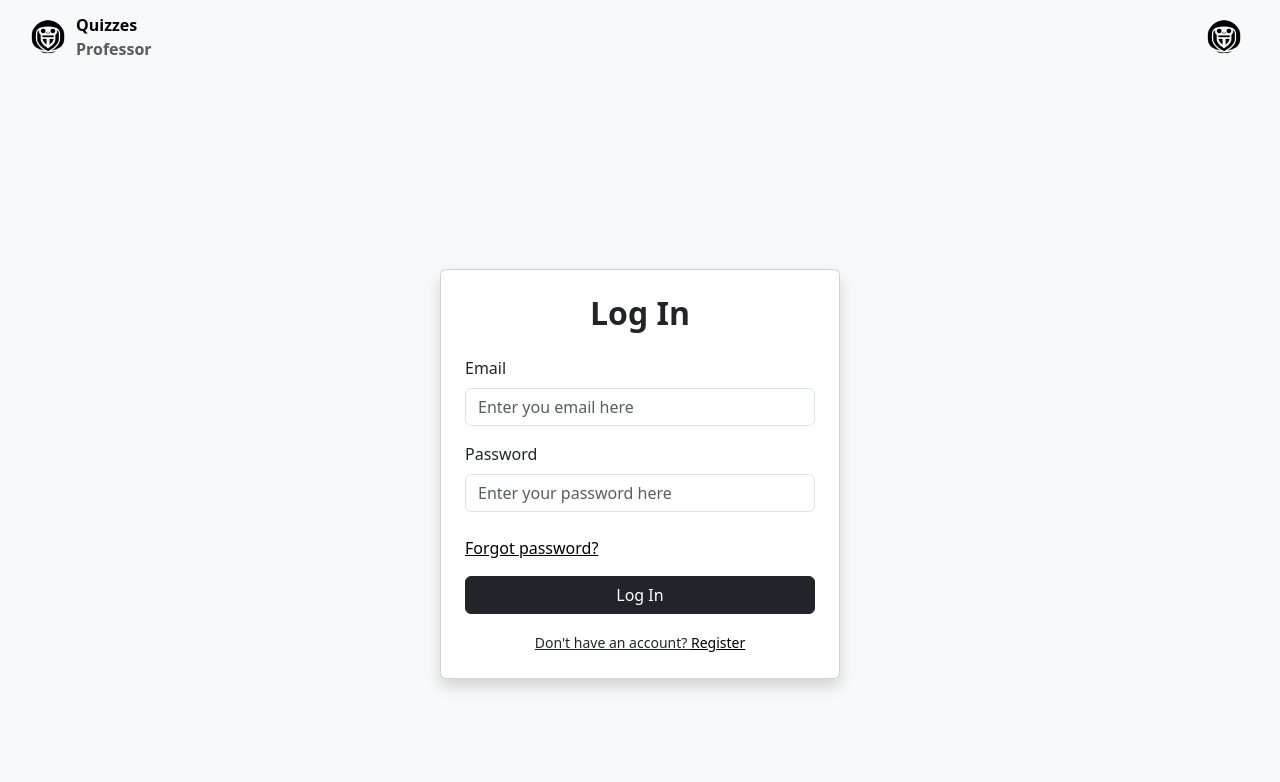
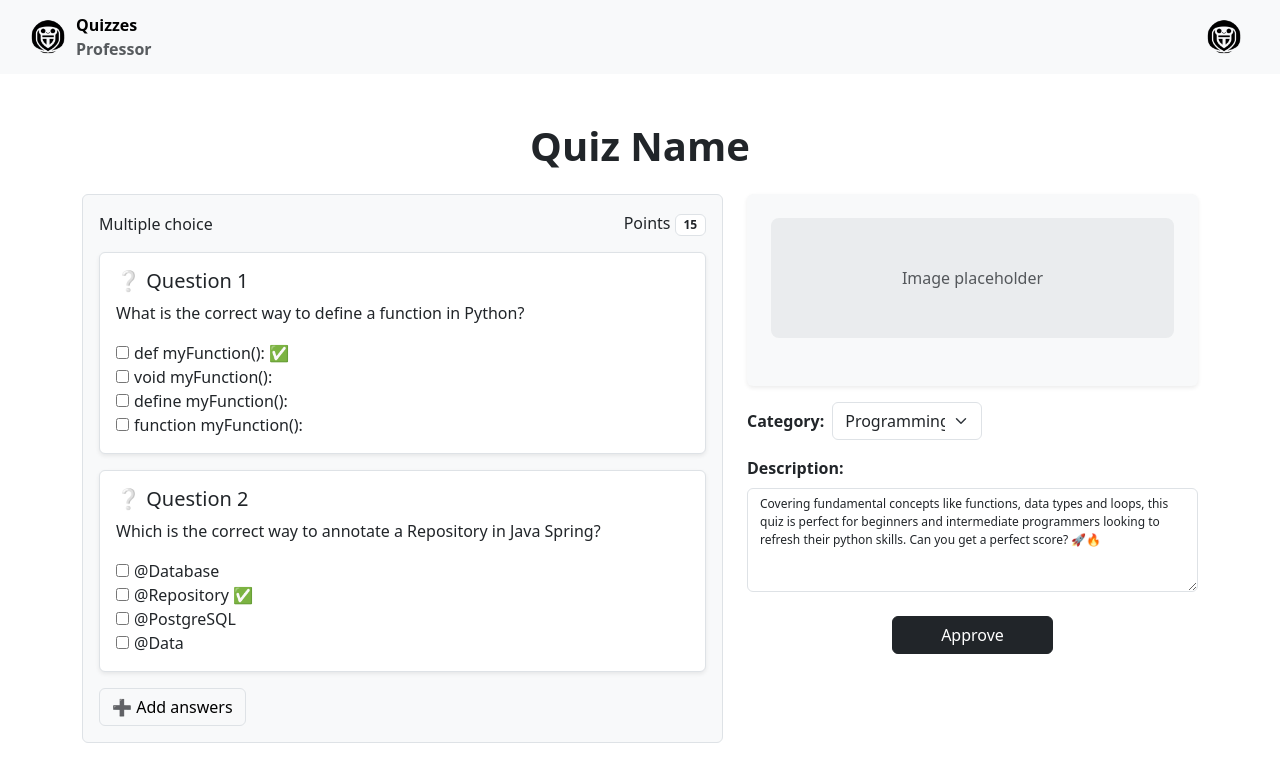
Before and after one commit to QuizBott/QuizBot-Frontend, a React (Vite) app: page / in a window 1280 px wide. Shown: the top 782 px of the page. Built offline with nearby package versions, Linux system fonts and the light colour scheme.

Commit message:
App changes

```diff
--- a/src/App.jsx
+++ b/src/App.jsx
@@ -11,7 +11,8 @@ function App() {
   return (
     <>
       <Navbar />
-      <Login />
+      <EditQuiz />
+
     </>
   );
 }
```
